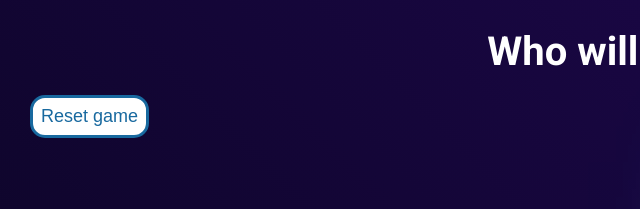
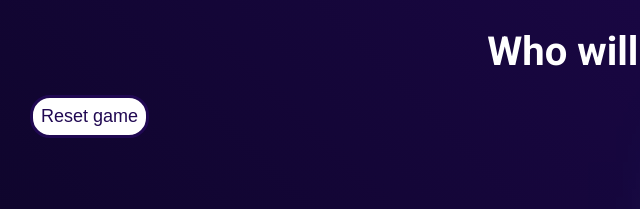
Before and after one commit to Annargb/tic-tac-toe-game, a website built with Parcel: page src/index.html in a window 1280 px wide. Shown: the top 209 px of the page, 31-671 px from the left. Built offline with nearby package versions, Linux system fonts and the light colour scheme.

Commit message:
fix button

```diff
--- a/src/css/style.css
+++ b/src/css/style.css
@@ -84,20 +84,19 @@ ul {
   display: block;
   margin: 0 auto 15 auto;
   padding: 6px;
-  border-radius: 15px;
-  border: 3px solid #18699f;
+  border-radius: 20px;
+  border: 3px solid #200852;
   background-color: #fff;
   transition: color 250ms cubic-bezier(0.075, 0.82, 0.165, 1),
     background-color 250ms cubic-bezier(0.075, 0.82, 0.165, 1),
     border-radius 250ms cubic-bezier(0.075, 0.82, 0.165, 1),
     border 250ms cubic-bezier(0.075, 0.82, 0.165, 1);
   cursor: pointer;
-  color: #18699f;
+  color: #200852;
 }
 
 .reset-button:hover {
   color: #fff;
-  /* background-color: #08041d; */
   background-color: rgb(8 4 29 / 26%);
   border-radius: 20px;
   border: 3px solid #fff;
```
